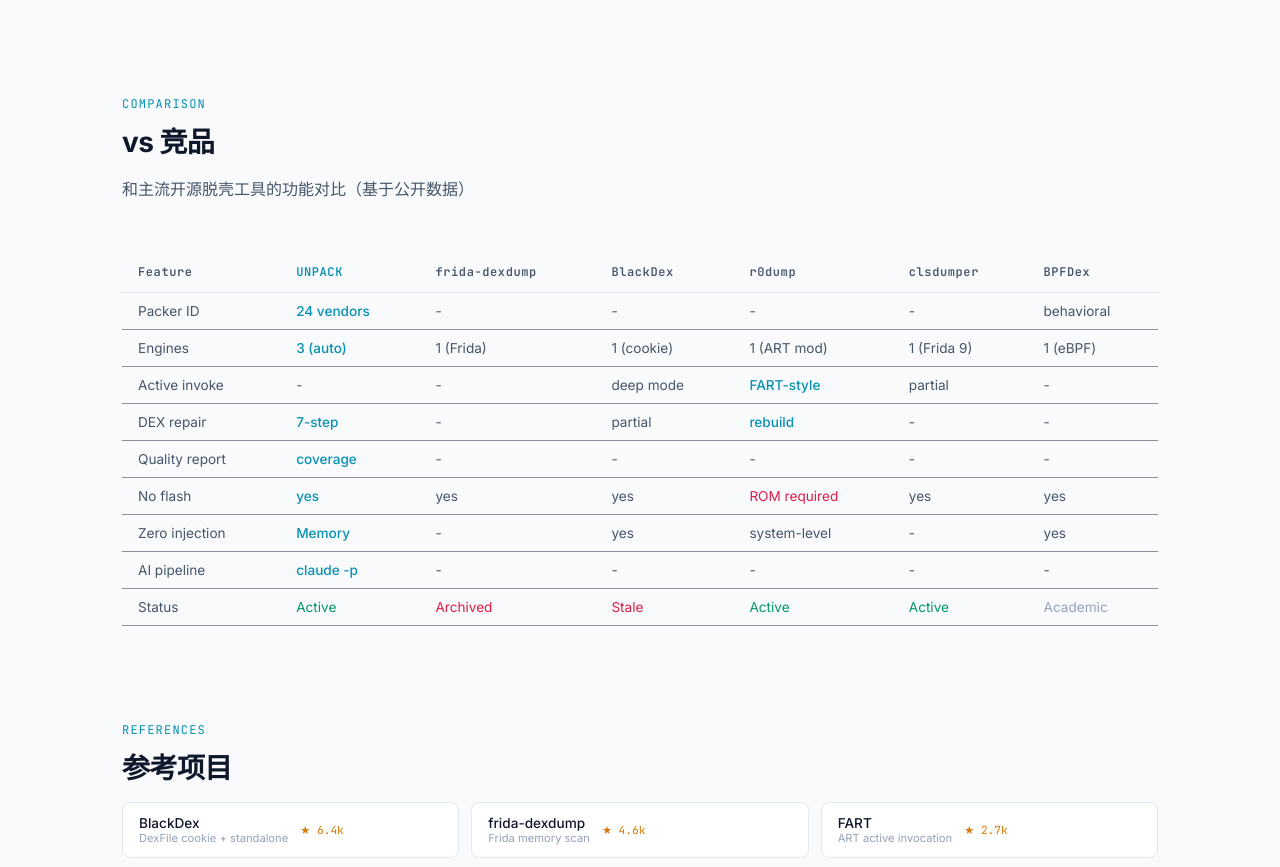
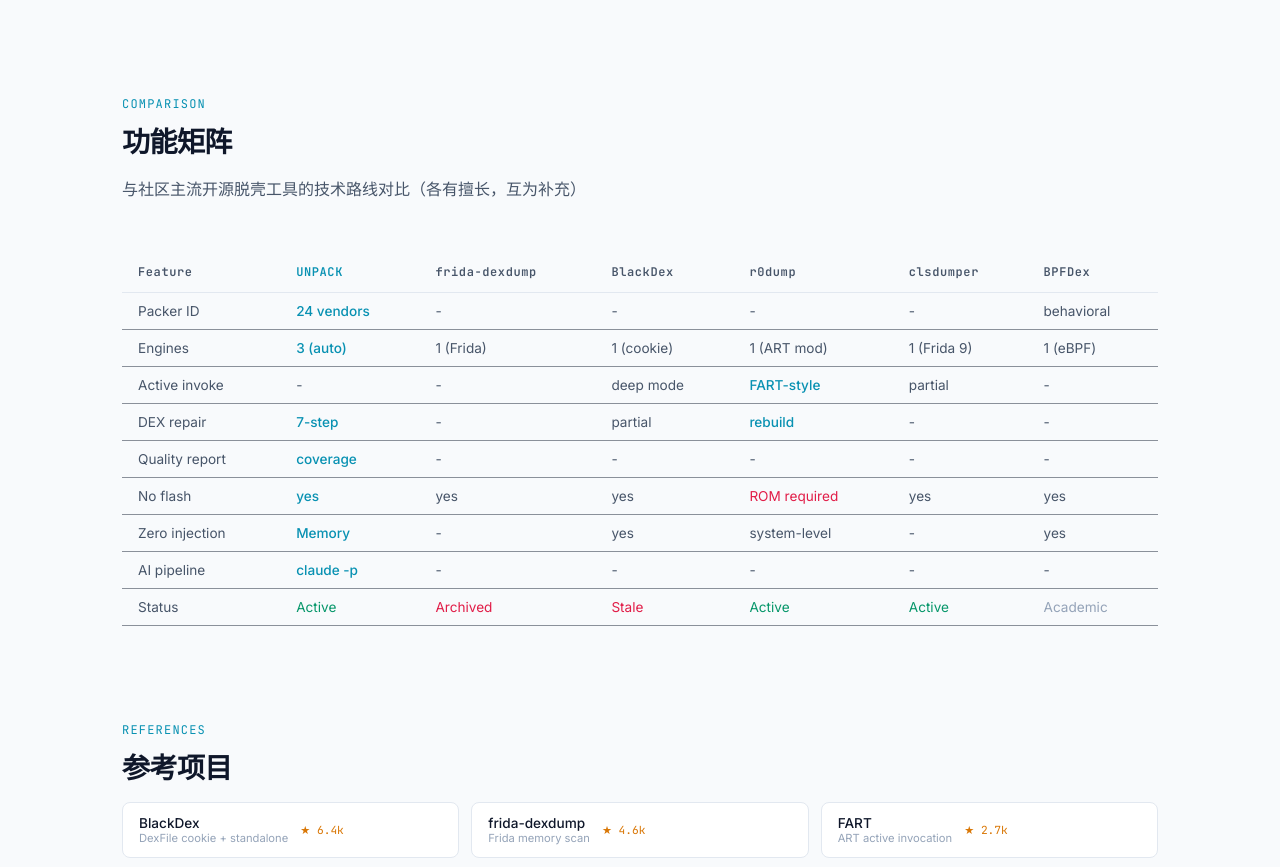
Before and after one commit to overkazaf/unpack, a plain HTML site: page docs/index.html in a window 1280 px wide. Shown: the part 4473-5340 px from the top of the page. Drawn offline with Linux system fonts and the light colour scheme.

Commit message:
docs: rename competitive comparison to feature matrix
Replace "竞品对比" with "功能矩阵" and neutral framing ("技术路线对比",
"各有擅长，互为补充"). Remove competitive language from GitHub Pages.

Co-Authored-By: Claude Opus 4.6 (1M context) <noreply@anthropic.com>
Claude-Session: https://claude.ai/code/session_01Pu2hYukHy2CCezoggeg97e

```diff
--- a/docs/index.html
+++ b/docs/index.html
@@ -704,8 +704,8 @@
   <!-- Comparison -->
   <section class="section">
     <div class="section-label">Comparison</div>
-    <h2>vs 竞品</h2>
-    <p class="section-desc">和主流开源脱壳工具的功能对比（基于公开数据）</p>
+    <h2>功能矩阵</h2>
+    <p class="section-desc">与社区主流开源脱壳工具的技术路线对比（各有擅长，互为补充）</p>
     <div style="overflow-x:auto;">
     <table class="bench-table" style="min-width:700px;">
       <thead>
```
Also changed, not shown: 1 other file.
